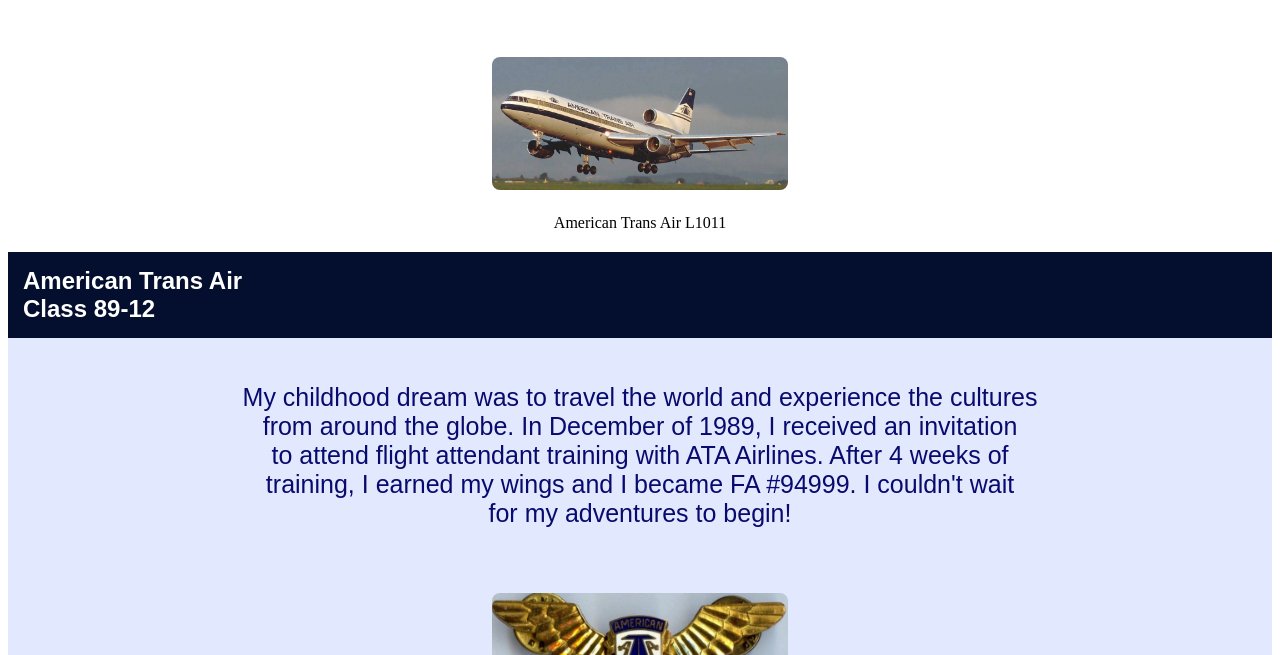
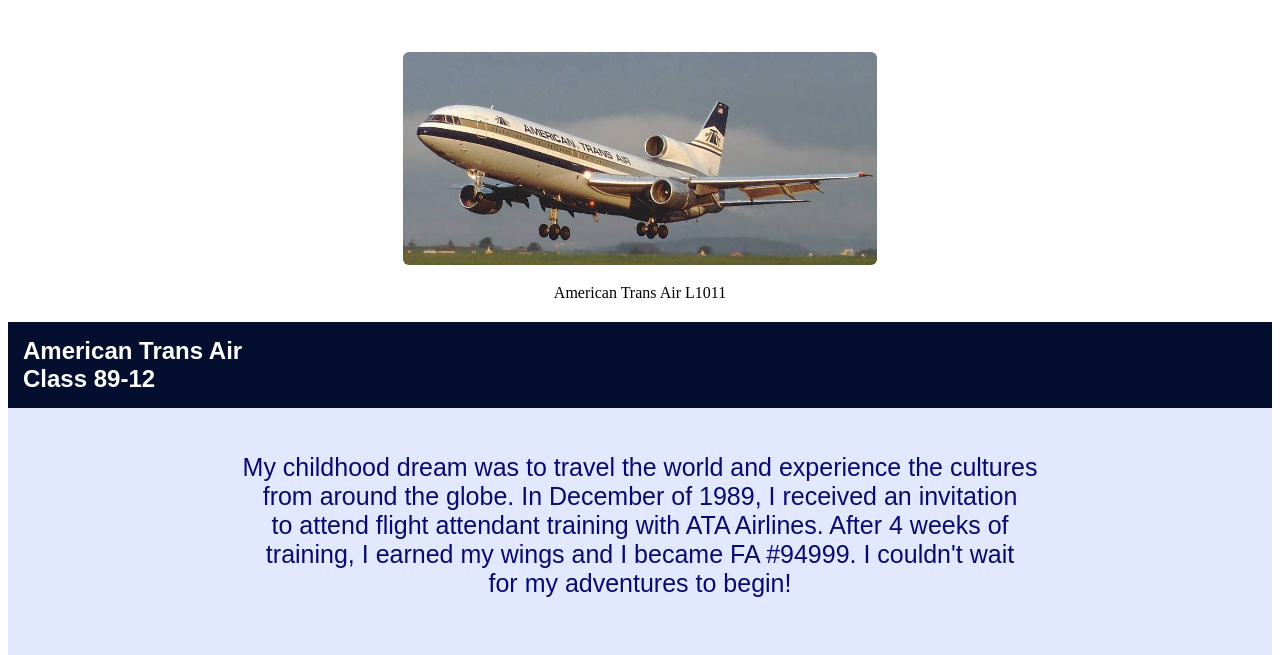
Before and after one commit to mbMogs/ATA, a plain HTML site: page index.html in a window 1280 px wide. Shown: the part 112-767 px from the top of the page. Drawn offline with Linux system fonts and the light colour scheme.

Commit message:
Update style.css

```diff
--- a/style.css
+++ b/style.css
@@ -16,10 +16,10 @@
 
 
   img{
-    width: 25%;
-    height: 25%;
-    margin: 20px;
-    border-radius: 8px;
+    width: 40%;
+    height: 40%;
+    margin: 15px;
+    border-radius: 6px;
 
   }
 
```
